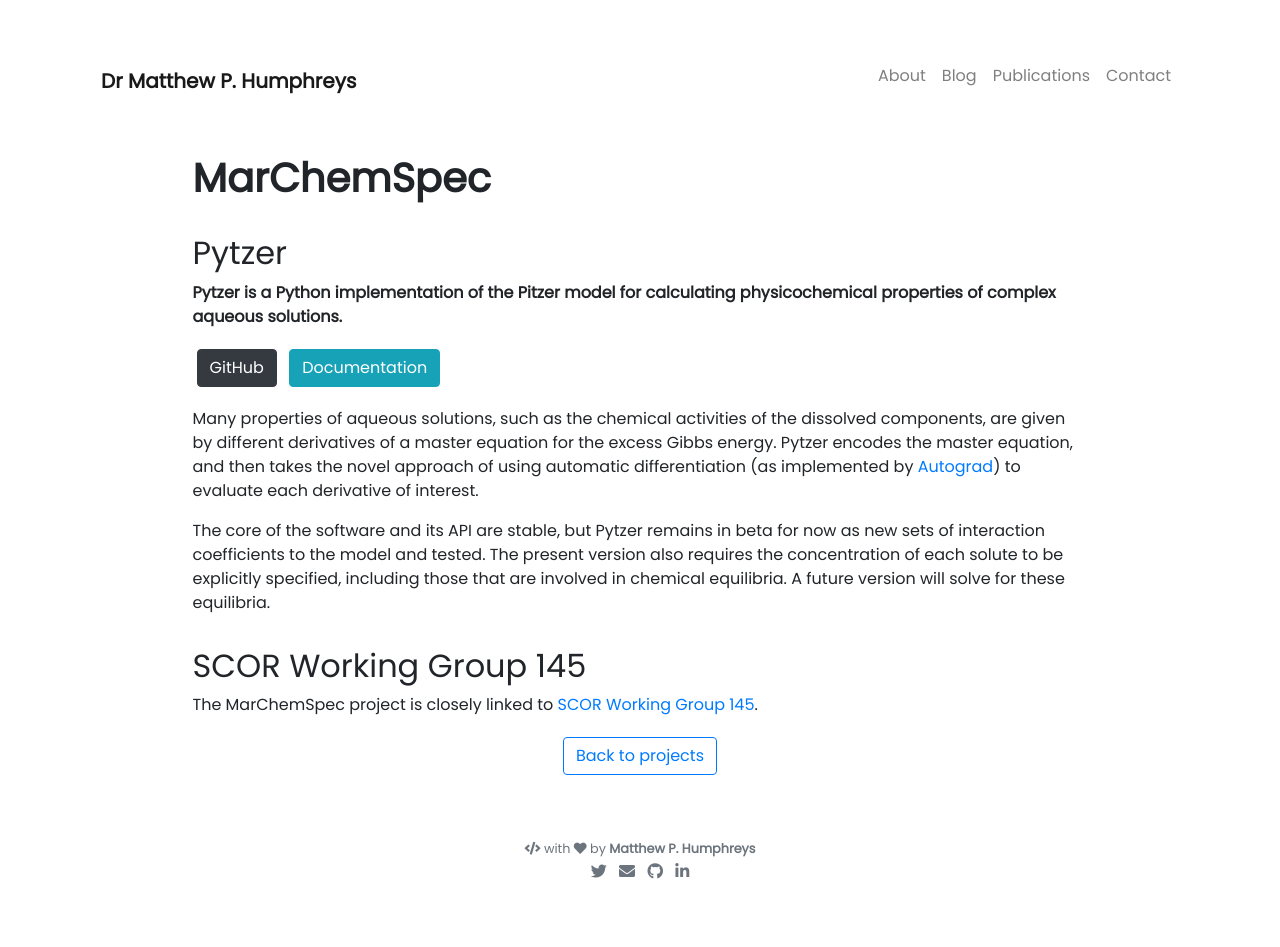
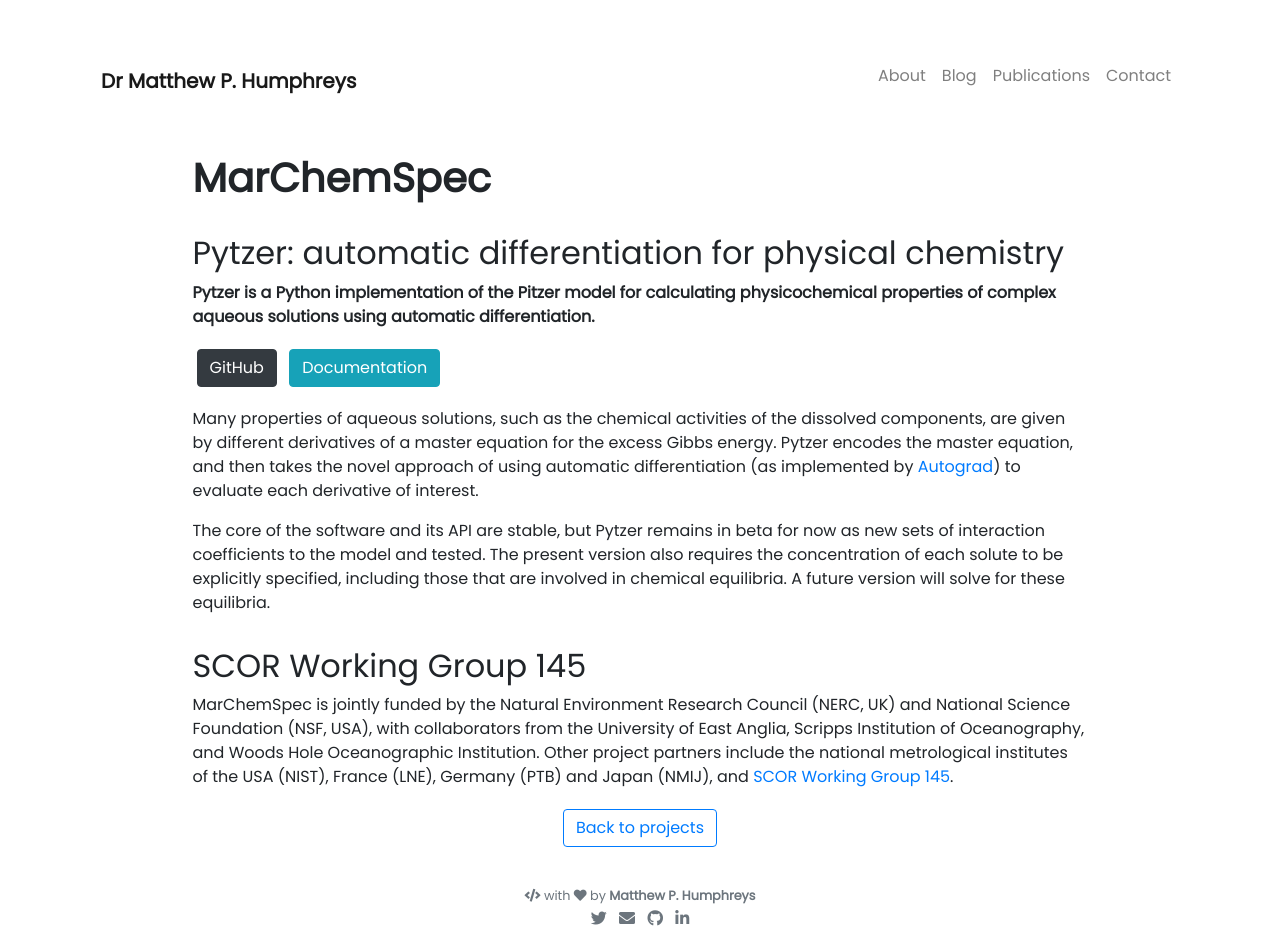
Before and after one commit to mvdh7/mvdh7.github.io, a Jekyll site: the page built from _projects/100-marchemspec.md, in a window 1280 px wide. Built offline with Jekyll 4.4.1, drawn with Linux system fonts in a browser that asks for light colours; nearby versions of some CDN libraries; comment, search, counter and statistics services are not loaded; before the commit the page ends 900 px from its top, so only the background shows below that.

Commit message:
Update descriptions

```diff
--- a/_projects/100-marchemspec.md
+++ b/_projects/100-marchemspec.md
@@ -1,16 +1,16 @@
 ---
 name: MarChemSpec
-tools: [Seawater chemistry]
+tools: [Seawater chemistry, Python, Julia]
 image:
-description: SCOR Working Group 145 - chemical speciation modelling of seawater for the 21<sup>st</sup> century.
+description: Deploying automatic differentiation for chemical speciation modelling of seawater, and understanding the underlying uncertainties.
 permalink: /projects/marchemspec/
 ---
 
 # **MarChemSpec**
 
-## Pytzer
+## Pytzer: automatic differentiation for physical chemistry
 
-**Pytzer is a Python implementation of the Pitzer model for calculating physicochemical properties of complex aqueous solutions.**
+**Pytzer is a Python implementation of the Pitzer model for calculating physicochemical properties of complex aqueous solutions using automatic differentiation.**
 
 {% include button.html link="https://github.com/mvdh7/pytzer" text="GitHub" style="dark" %}
 {% include button.html link="https://pytzer.readthedocs.io/en/latest/" text="Documentation" style="info" %}
@@ -22,7 +22,7 @@
 
 ## SCOR Working Group 145
 
-The MarChemSpec project is closely linked to [SCOR Working Group 145](http://marchemspec.org/).
+MarChemSpec is jointly funded by the Natural Environment Research Council (NERC, UK) and National Science Foundation (NSF, USA), with collaborators from the University of East Anglia, Scripps Institution of Oceanography, and Woods Hole Oceanographic Institution. Other project partners include the national metrological institutes of the USA (NIST), France (LNE), Germany (PTB) and Japan (NMIJ), and [SCOR Working Group 145](http://marchemspec.org/).
 
 <p class="text-center">
 {% include button.html link="/projects" text="Back to projects" %}
```
